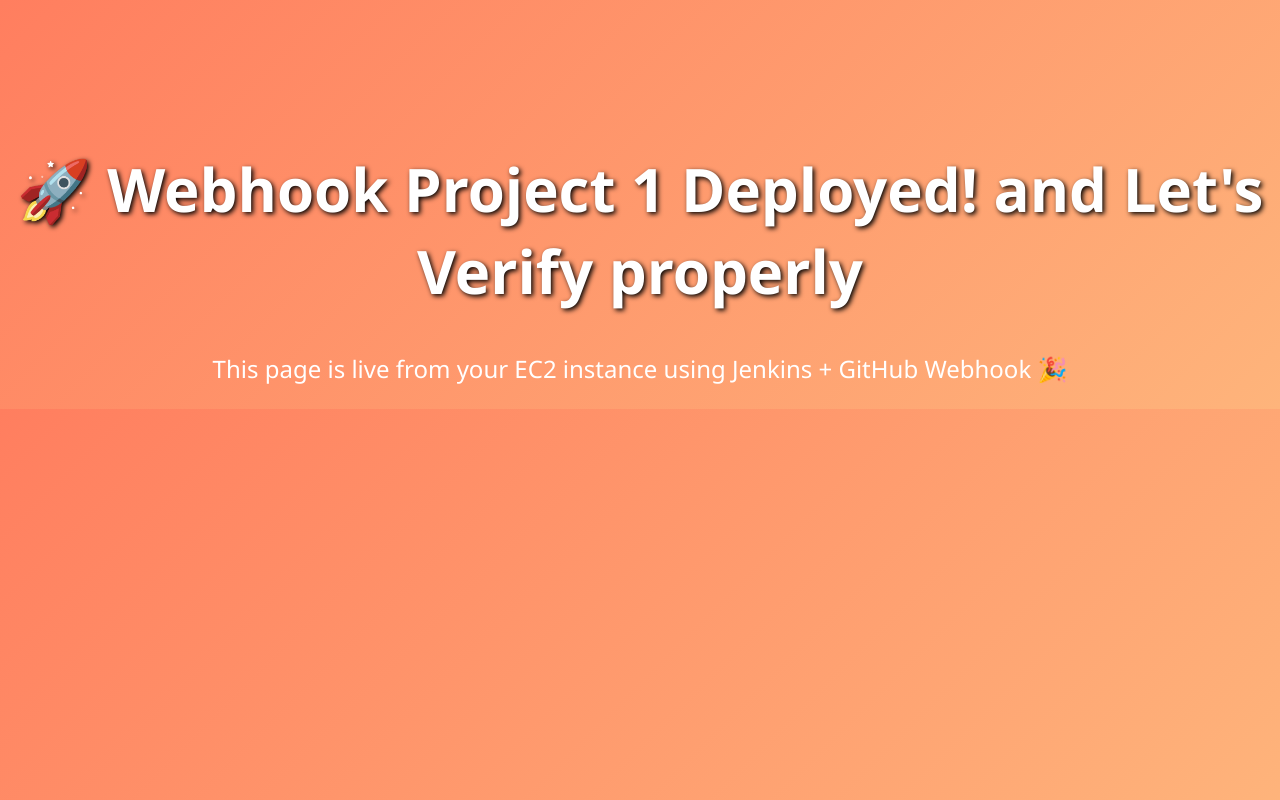
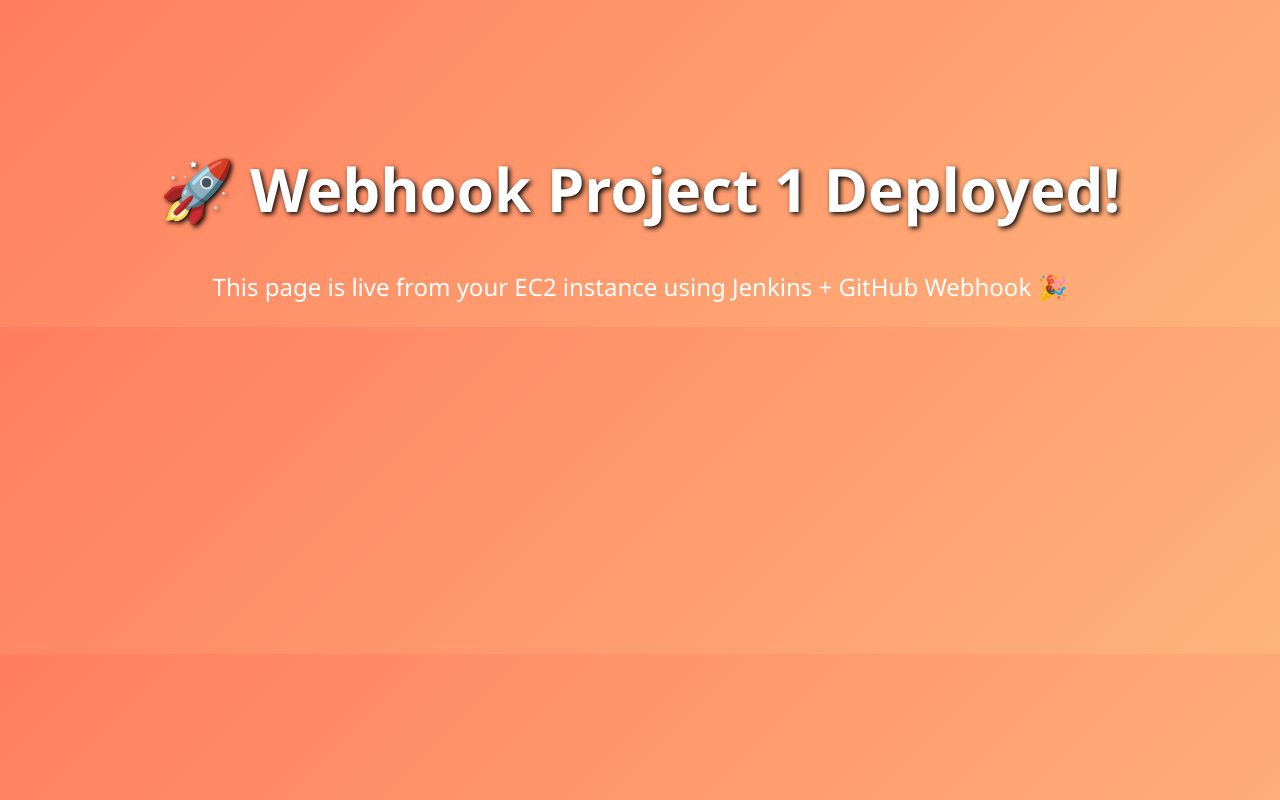
Before and after one commit to vaibhav0060/webhook-project-1, a plain HTML site: page index.html in a window 1280 px wide. Drawn offline with Linux system fonts and the light colour scheme.

Commit message:
Index.html file modified and saved

```diff
--- a/index.html
+++ b/index.html
@@ -20,7 +20,7 @@
     </style>
 </head>
 <body>
-    <h1>🚀 Webhook Project 1 Deployed! and Let's Verify properly</h1>
+    <h1>🚀 Webhook Project 1 Deployed!</h1>
     <p>This page is live from your EC2 instance using Jenkins + GitHub Webhook 🎉</p>
 </body>
 </html>
```
